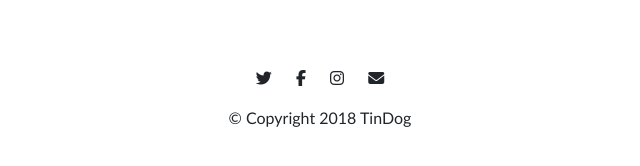
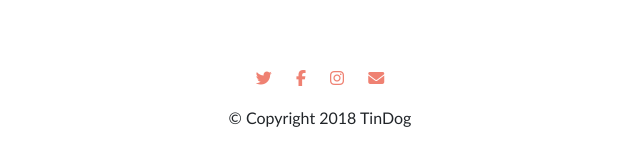
Before and after one commit to Himanshu-Thakur2512/tindog, a plain HTML site: page index.html in a window 1280 px wide. Shown: the part 2777-2943 px from the top of the page, 320-960 px from the left. Drawn offline with nearby package versions, Linux system fonts and the light colour scheme.

Commit message:
Update styles.css

```diff
--- a/styles.css
+++ b/styles.css
@@ -58,6 +58,9 @@ download-button{
     background-color: #fff;
     position: relative;
     z-index: 1;
+}
+.feature-icon{
+    color: #ef8172;
 }
 .clr:hover{
     color: blue;
```
